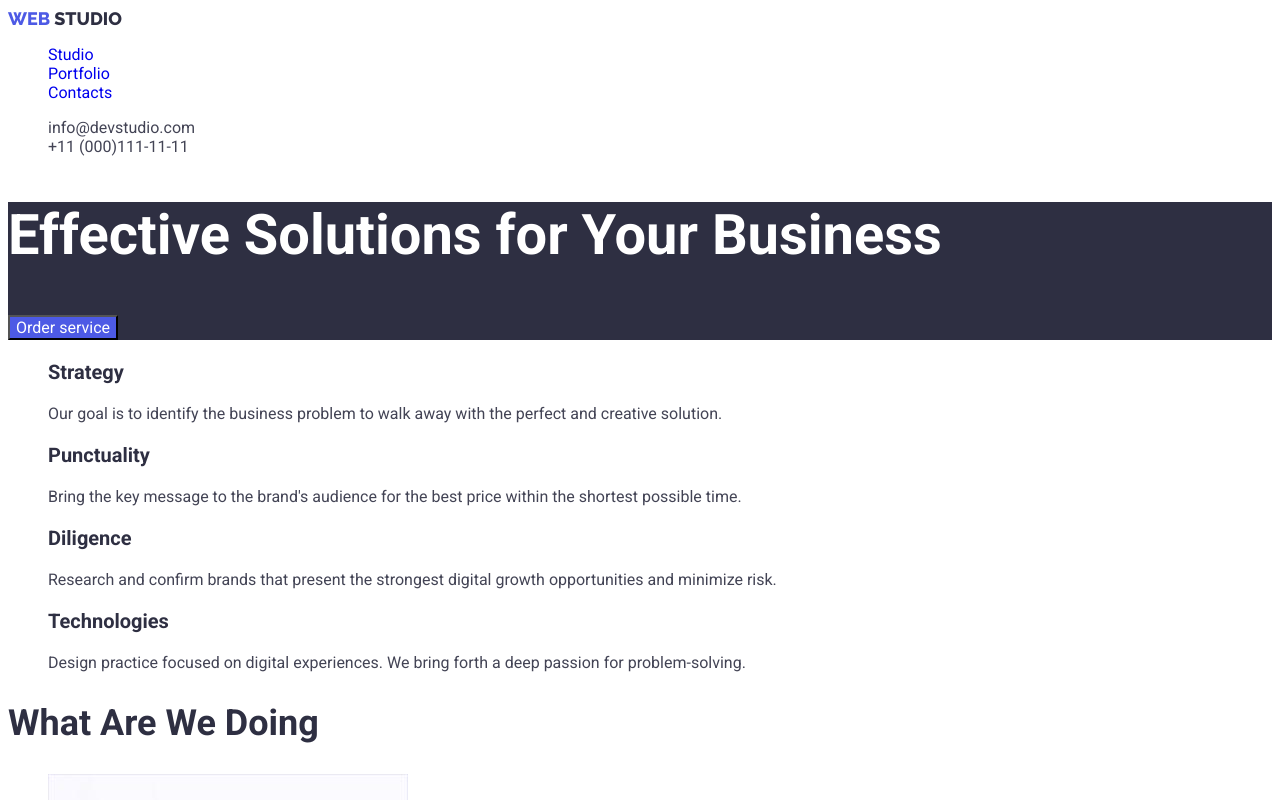
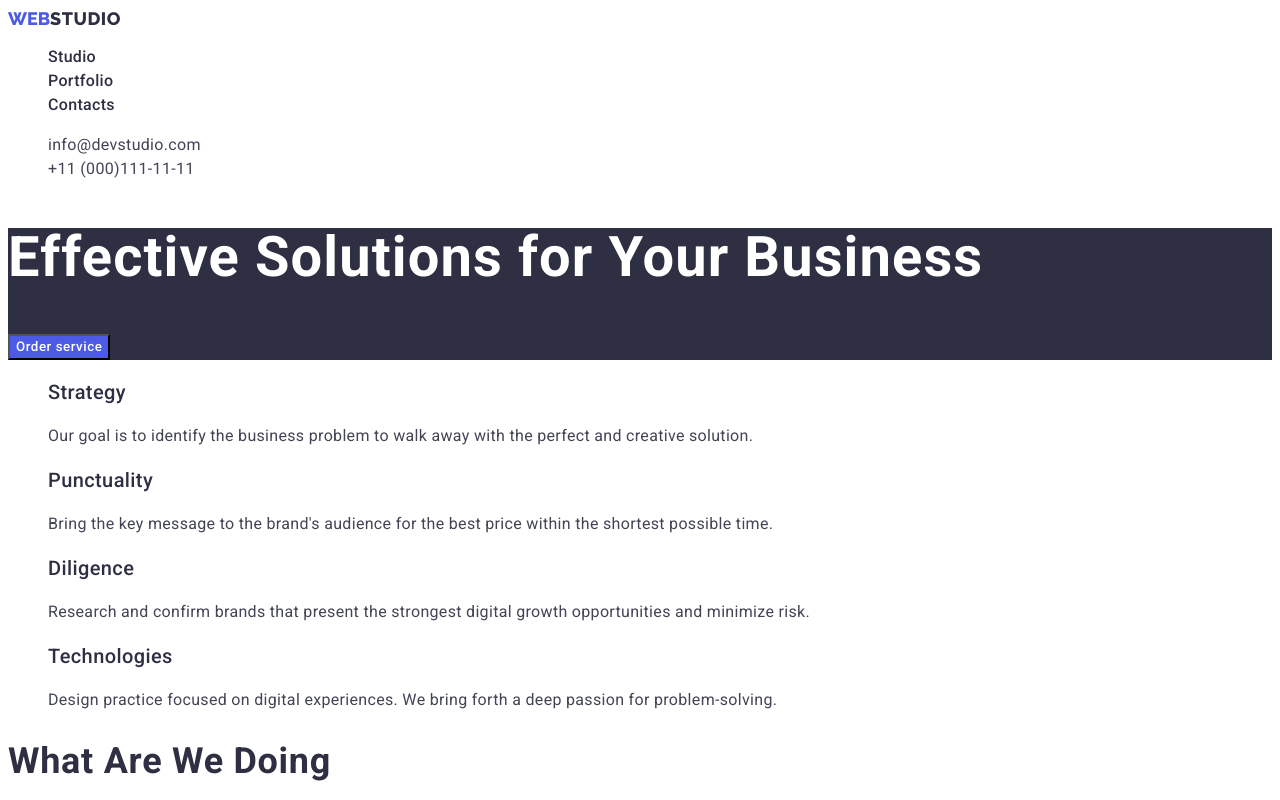
Before and after one commit to IVANKA1901/goit-markup-hw-02, a plain HTML site: page index.html in a window 1280 px wide. Shown: the top 800 px of the page. Drawn offline with Linux system fonts and the light colour scheme.

Commit message:
поправка дз 2

```diff
--- a/css/styles.css
+++ b/css/styles.css
@@ -13,8 +13,14 @@
     text-decoration: none;
 }
 body {
-    font-family: Roboto, sans-serif;
+    font-family: var(--primary-font);
+    font-size: 16px;
+    background-color: #ffffff;
 
+
+}
+.adress {
+    font-style: normal;
 }
 /* ====================COMPONENTS================= */
 .page-header {
@@ -22,32 +28,29 @@ body {
 }
 .logo {
     font-family:var(--secondary-font);
-    font-style: 800;
+    font-weight: 800;
     font-size: 18px;
-    line-height: 1,167;
-    vertical-align: center;
-    letter-spacing: 3%;
-    color: #4d5ae5;
-    fill: solid;
+    line-height: 1.17;
+    letter-spacing: 0,03em;
+    color: #4D5AE5;
 }
 
 .subtitle {
-    font-style: bold;
+    font-weight: 700;
     font-size: 36px;
-    line-height: 1, 11;
-    vertical-align: top;
-    letter-spacing: 2%;
+    line-height: 1.11;
+    letter-spacing: 0.02em;
+    text-transform: capitalize;
     color: var(--primary-text-color);
 }
 
 .logo-half {
     font-family: var(--secondary-font);
-    font-style: 800;
+    font-weight: 800;
     font-size: 18px;
-    line-height: 1,167;
-    vertical-align: center;
-    letter-spacing: 3%;
-    fill: solid;
+    line-height: 1.17;
+    letter-spacing: 0.03em;
+    color: var(--primary-text-color);
 }
 .logo-light {
     color: #F4F4FD;
@@ -57,48 +60,34 @@ body {
 }
 
 .logo-description {
-    font-style: regular;
-    font-size: 16px;
-    line-height: 1, 5;
-    vertical-align: top;
-    letter-spacing: 2%;
-    color: #e7e9fc;
+    font-weight: 400;
+    line-height: 1.5;
+    letter-spacing: 0.02em;
+    color: #E7E9FC;
 }
 .card-name {
-        font-style: medium;
+    font-weight: 500;
     font-size: 20px;
-        line-height: 1, 2;
-        vertical-align: top;
-        letter-spacing: 2%;
+    line-height: 1.2;
+    letter-spacing: 0.02em;
     color: var(--primary-text-color);
 }
-.function-description {
-    font-style: regular;
-    font-size: 16px;
-    line-height: 1, 5;
-    vertical-align: top;
-    letter-spacing: 2%;
+.desc {
+    font-weight: 400;
+    line-height: 1.5;
+    letter-spacing: 0.02em;
     color: var(--secondary-text-color);
 }
-.desc {
-    font-style: regular;
-    font-size: 16px;
-    line-height: 1, 5;
-    vertical-align: top;
-    letter-spacing: 2%;
-    color: var(--secondary-text-color);
 
-}
+
+
 /* ================/COMPONENTS================= */
 
 /* ====================HEADER===================== */
-.menu-item {
-    font-style: medium;
-    font-size: 16px;
-    line-height: 1,5;
-    vertical-align: top;
-    letter-spacing: 2%;
-    fill: solid;
+.menu-link {
+    font-weight: 500;
+    line-height: 1.5;
+    letter-spacing: 0.02em;
     color: var(--primary-text-color);
 }
 .menu-link:hover,
@@ -107,21 +96,15 @@ body {
 }
 
 .contact-email {
-        font-style: normal;
-        font-size: 16px;
-        line-height: 1, 5;
-        vertical-align: top;
-        letter-spacing: 2%;
-        fill: solid;
+    font-weight: 400;
+    line-height: 1.5;
+    letter-spacing: 0.02em;
     color: var(--secondary-text-color);
 }
 .contact-phone {
-    font-style: normal;
-    font-size: 16px;
-    line-height: 1,5;
-    vertical-align: top;
-    letter-spacing: 2%;
-    fill: solid;
+    font-weight: 400;
+    line-height: 1.5;
+    letter-spacing: 0.02em;
     color: var(--secondary-text-color);
 }
 .contact-email:hover,
@@ -134,15 +117,15 @@ body {
 .hero {
     background-color: #2E2F42;
 }
+
+
 .modal-btn {
     font-family: inherit;
-        font-style: medium;
-        font-size: 16px;
-        line-height: 1,5;
-        vertical-align: center;
-        letter-spacing: 4%;
-        fill: solid;
-        color: #ffffff;
+    font-weight: 500;
+    line-height: 1.5;
+    display: flex;
+    letter-spacing: 0.04em;
+    color: #FFFFFF;
     background-color: #4d5ae5;
 }
 .modal-btn:hover,
@@ -150,13 +133,13 @@ body {
     background-color: #404bbf;
 }
 .main-title {
-    font-style: bold;
+    font-weight: 700;
     font-size: 56px;
-    line-height: 1,07;
-    vertical-align: top;
-    letter-spacing: 2%;
-    color: #ffffff;
+    line-height: 1.07;
+    letter-spacing: 0.02em;
+    color: #FFFFFF;
 }
+
 /* ====================/SECTION 1===================== */
 
 /* ==========================SECTION 2=============== */
@@ -174,19 +157,16 @@ body {
 }
 
 .features {
-    font-style: medium;
+    font-weight: 500;
     font-size: 20px;
-    line-height: 1,2;
-    vertical-align: top;
-    letter-spacing: 2%;
+    line-height: 24px;
+    letter-spacing: 0.02em;
     color: var(--primary-text-color);
 }
 .feature-description {
-    font-style: regular;
-    font-size: 16px;
-    line-height: 1,5;
-    vertical-align: top;
-    letter-spacing: 2%;
+    font-weight: 400;
+    line-height: 24px;
+    letter-spacing: 0.02em;
     color: var(--secondary-text-color);
 }
 /* =========================/SECTION 2================ */
@@ -203,9 +183,10 @@ body {
     background-color: #F4F4FD;
 }
 .team-list-item {
-    background-color: #ffffff;
+    background-color: #FFFFFF;
 }
-/* ================/SECTION 4====================== */
+/* ==============
+==/SECTION 4====================== */
 
 /* =======================FOOTER==================== */
 .footer {
@@ -220,20 +201,22 @@ body {
 
 /* ======================SECTION 1=============================*/
 .buttons {
-   font-family: inherit;
-    font-style: 500;
-    font-size: 16px;
-    line-height: 1,5;
-    vertical-align: center;
-    letter-spacing: 4%;
-    background-color: #E7E9FC;
+font-weight: 500;
+line-height: 1.5;
+display: flex;
+letter-spacing: 0.04em;
 color: #4D5AE5;
-    cursor: pointer;
+background-color: #F4F4FD;
+border: 1px solid #E7E9FC;
+border-radius: 4px;
 }
 .buttons:hover,
 .buttons:focus {
- background-color: #404BBF;
- color: #ffffff;
+    color:#ffffff;
+    background-color: #404bbf;
+    border: 1px solid #E7E9FC;
+    border-radius: 4px;
 }
+
 /* ======================/SECTION 1======================== */
 /* ==================================/PORTFOLIO========================= */
--- a/index.html
+++ b/index.html
@@ -20,7 +20,7 @@
     <heaclass="page-headerder">
       <nav class="page-nav">
         <a class="logo list link" href="./index.html"
-          >WEB <span class="logo-half list link logo-dark">STUDIO</span></a>
+          >WEB<span class="logo-half list link logo-dark">STUDIO</span></a>
         <ul class="menu list">
           <li class="menu-item">
             <a class="menu-link link" href="./index.html">Studio</a>
@@ -33,15 +33,15 @@
           </li>
         </ul>
       </nav>
-      <address>
-        <ul class="navigation-contact link list">
+      <address class="adress">
+        <ul class="navigation-contact link list ">
           <li>
-            <a class="contact-email list link" href="mailto:info@devstudio.com"
+            <a class="contact-email link list" href="mailto:info@devstudio.com"
               >info@devstudio.com</a
             >
           </li>
           <li>
-            <a class="contact-phone list link" href="tel:+11(000)111-11-11"
+            <a class="contact-phone link list" href="tel:+11(000)111-11-11"
               >+11 (000)111-11-11</a
             >
           </li>
@@ -160,7 +160,7 @@
               height="260"
             />
             <h3 class="card-name">Daniel Wilson</h3>
-            <p class="position-desdesc">UI Designer</p>
+            <p class="desc">UI Designer</p>
           </li>
         </ul>
       </section>
```
Also changed, not shown: portfolio.html (+4 -4 lines). Lines whose indentation alone changed are shown as unchanged.
